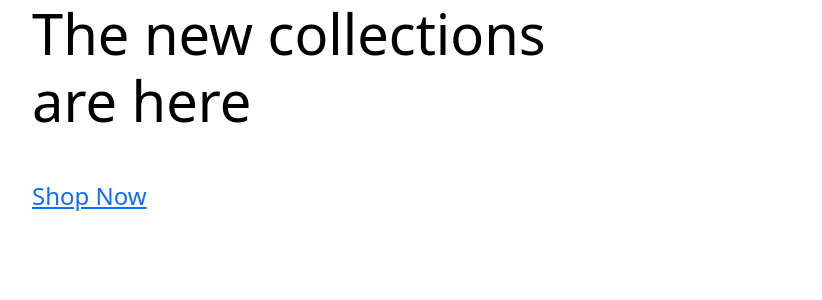
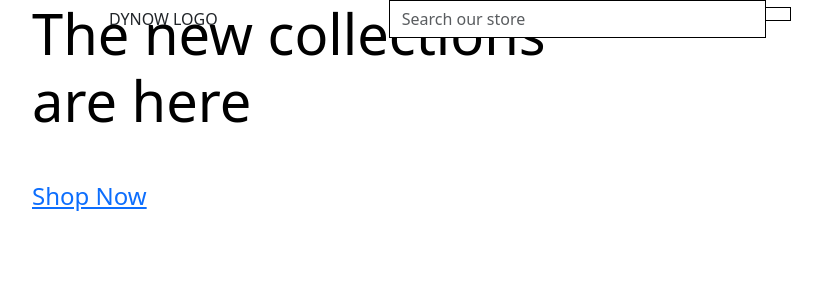
Before and after one commit to GethinDavies1990/CI_MS4_DTR, a Django app: page / in a window 1280 px wide. Shown: the top 300 px of the page, without its empty margins (50-872 px from the left). Run offline with Django 4.2, Linux system fonts and the light colour scheme.

Commit message:
add header block content to base

```diff
--- a/templates/base.html
+++ b/templates/base.html
@@ -34,13 +34,41 @@
 		<title>Dynow Clothing! {% block extra_title %}{% endblock %}</title>
 	</head>
 	<body>
-		<header class="container-fluid fixed-top"></header>
+		<header class="container-fluid fixed-top">
+			<div class="row">
+				<div class="col-12 col-lg-4 my-auto py-1 py-lg-0 text-center text-lg-left">
+					<a href="{% url 'home' %}" class="nav-link main-logo-link">DYNOW LOGO</a>
+				</div>
+				<div class="col-12 col-lg-4 my-auto py-1 py-lg-0">
+					<form method="GET", action="">
+						<div class="input-group w-100">
+							<input type="text" name="q"  placeholder="Search our store" class="form-control border border-black rounded-0">
+							<div class="input-group-append">
+								<button type="submit" class="form-control btn btn-black border border-black rounded-0">
+									<span class="icon">
+										<i class="fas fa-search"></i>
+									</span>
+								</button>
+							</div>
+						</div>
+					</form>
+				</div>
+				<div class="col-12 col-lg-4 my-auto py-1 py-lg-0">
+					<ul class="lint-inline list-unstyled text-center text-lg-right my-0">
+						<li class="list-inline-item dropdown"></li>
+						<li class="list-inline-item"></li>
+
+					</ul>
+				</div>
+			</div>
+		</header>
 
 		{% if messages %}
 			<div class="message-container"></div>
 		{% endif %}
 
 		{% block page_header %}
+
 		{% endblock %}
 
 		{% block content %}
```
